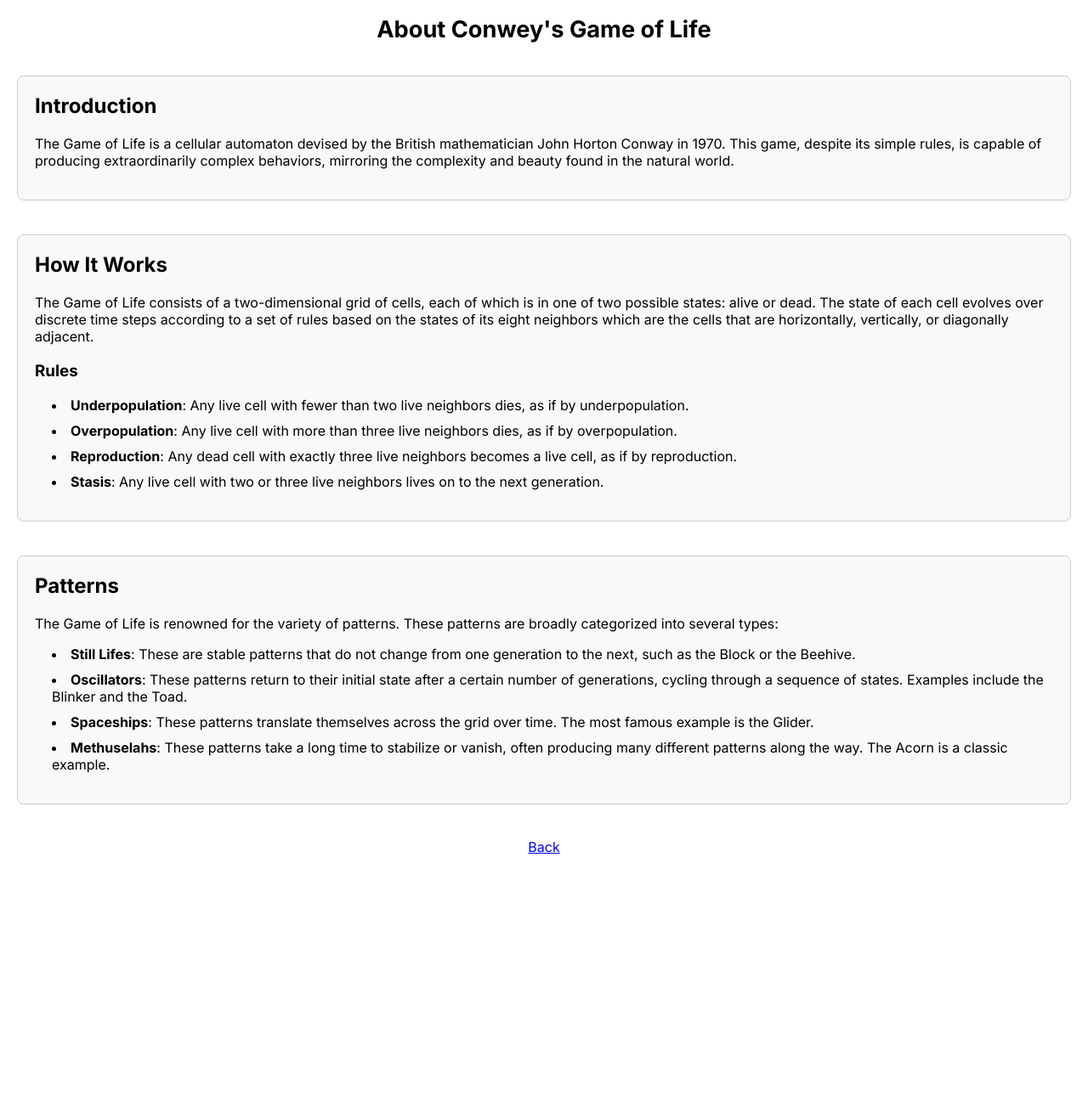
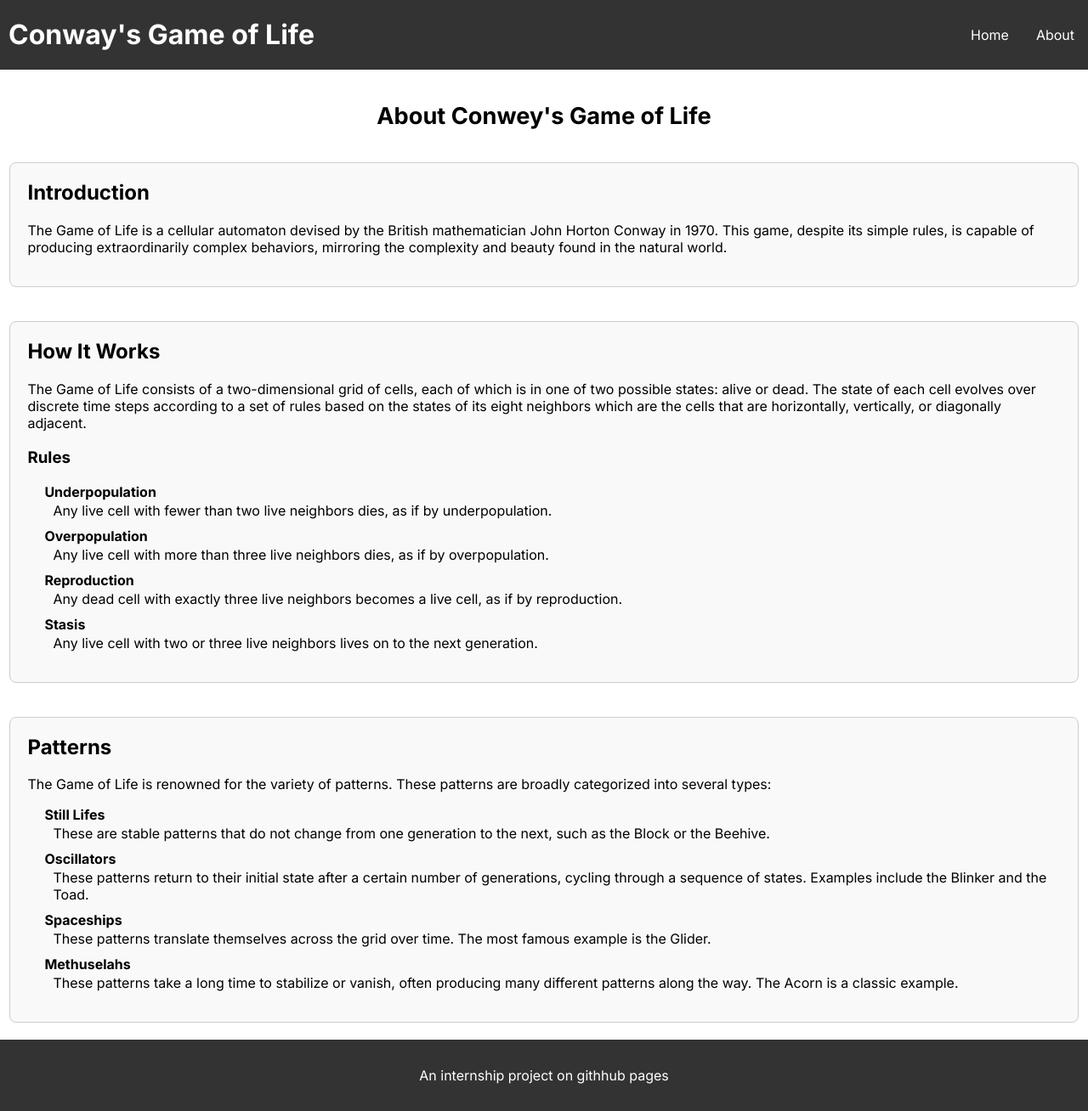
Before and after one commit to Okios2/Game-of-Life, a Next.js app: page /about in a window 1280 px wide. Shown: the whole page at 85% size. Before the commit the page ends 1027 px from the top, so only its background shows below. Built offline with nearby package versions, Linux system fonts and the light colour scheme.

Commit message:
Changing layout

```diff
--- a/app/about/page.tsx
+++ b/app/about/page.tsx
@@ -1,5 +1,4 @@
 import styles from "../page.module.css";
-import Link from "next/link";
 
 export default function About() {
 
@@ -24,25 +23,30 @@ export default function About() {
 				</p>
 				<h3>Rules</h3>
 				<dl>
-          <li><strong>Underpopulation</strong>: Any live cell with fewer than two live neighbors dies, as if by underpopulation.</li>
-          <li><strong>Overpopulation</strong>: Any live cell with more than three live neighbors dies, as if by overpopulation.</li>
-          <li><strong>Reproduction</strong>: Any dead cell with exactly three live neighbors becomes a live cell, as if by reproduction.</li>
-          <li><strong>Stasis</strong>: Any live cell with two or three live neighbors lives on to the next generation.</li>
+					<dt><strong>Underpopulation</strong></dt>
+					<dd>Any live cell with fewer than two live neighbors dies, as if by underpopulation.</dd>
+					<dt><strong>Overpopulation</strong></dt>
+					<dd>Any live cell with more than three live neighbors dies, as if by overpopulation.</dd>
+					<dt><strong>Reproduction</strong></dt>
+					<dd>Any dead cell with exactly three live neighbors becomes a live cell, as if by reproduction.</dd>
+					<dt><strong>Stasis</strong></dt>
+					<dd>Any live cell with two or three live neighbors lives on to the next generation.</dd>
 				</dl>
 			</section>
 			<section className={styles.section}>
 				<h2>Patterns</h2>
 				<p>The Game of Life is renowned for the variety of patterns. These patterns are broadly categorized into several types:</p>
 				<dl>
-          <li><strong>Still Lifes</strong>: These are stable patterns that do not change from one generation to the next, such as the Block or the Beehive.</li>
-          <li><strong>Oscillators</strong>: These patterns return to their initial state after a certain number of generations, cycling through a sequence of states. Examples include the Blinker and the Toad.</li>
-          <li><strong>Spaceships</strong>: These patterns translate themselves across the grid over time. The most famous example is the Glider.</li>
-          <li><strong>Methuselahs</strong>: These patterns take a long time to stabilize or vanish, often producing many different patterns along the way. The Acorn is a classic example.</li>
+					<dt><strong>Still Lifes</strong></dt>
+					<dd>These are stable patterns that do not change from one generation to the next, such as the Block or the Beehive.</dd>
+					<dt><strong>Oscillators</strong></dt>
+					<dd>These patterns return to their initial state after a certain number of generations, cycling through a sequence of states. Examples include the Blinker and the Toad.</dd>
+					<dt><strong>Spaceships</strong></dt>
+					<dd>These patterns translate themselves across the grid over time. The most famous example is the Glider.</dd>
+					<dt><strong>Methuselahs</strong></dt>
+					<dd>These patterns take a long time to stabilize or vanish, often producing many different patterns along the way. The Acorn is a classic example.</dd>
 				</dl>
 			</section>
-      <div className={styles.link}>
-        <Link href="/">Back</Link>
-      </div>
 		</main>
 	);
 }
--- a/app/globals.css
+++ b/app/globals.css
@@ -5,6 +5,32 @@ html, body {
   padding: 0;
 }
 
+.header {
+  background: #333;
+  color: white;
+  display: flex;
+  justify-content: space-between;
+  align-items: center;
+  margin-bottom: 20px;
+}
+
+.header h1 {
+  margin-left: 10px;
+}
+
+.nav a {
+  margin: 0 1rem;
+  color: white;
+  text-decoration: none;
+}
+
+.footer {
+  background: #333;
+  color: white;
+  text-align: center;
+  padding: 1rem;
+}
+
 @media (orientation: portrait){
   body{
     padding: 0 20px;
--- a/app/layout.tsx
+++ b/app/layout.tsx
@@ -1,5 +1,6 @@
 import type { Metadata } from "next";
 import { Inter } from "next/font/google";
+import Link from "next/link";
 import "./globals.css";
 
 const inter = Inter({ subsets: ["latin"] });
@@ -16,7 +17,19 @@ export default function RootLayout({
 }>) {
   return (
     <html lang="en">
-      <body className={inter.className}>{children}</body>
+      <body className={inter.className}>
+        <header className="header">
+          <h1>Conway's Game of Life</h1>
+          <nav className="nav">
+            <Link href="/">Home</Link>
+            <Link href="/about">About</Link>
+          </nav>
+        </header>
+        {children}
+        <footer className="footer">
+          <p>An internship project on githhub pages</p>
+        </footer>
+      </body>
     </html>
   );
 }
--- a/app/page.module.css
+++ b/app/page.module.css
@@ -40,6 +40,7 @@
   border: 1px solid #ccc;
   border-radius: 8px;
   background-color: #f9f9f9;
+  width: 98%;
 }
 
 .section h2 {
@@ -50,13 +51,10 @@
   padding-left: 20px;
 }
 
-.section li {
+.section dd {
+  margin-top: 2px;
   margin-bottom: 10px;
-}
-
-.link {
-  display: inline-block;
-  margin: 20px 0;
+  margin-left: 10px;
 }
 
 @media (orientation: portrait) {
```
Also changed, not shown: app/page.tsx (+0 -7 lines). Lines whose indentation alone changed are shown as unchanged.
